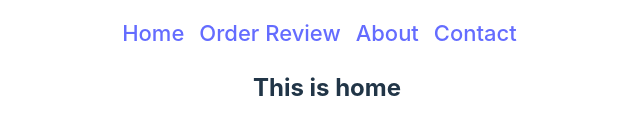
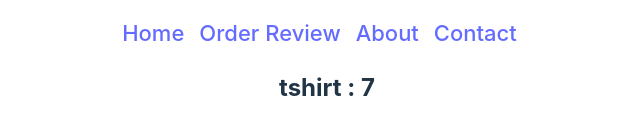
Before and after one commit to Reahana/my-t-shirt-website, a React (Vite) app: page / in a window 1280 px wide. Shown: the part 329-464 px from the top of the page, without its empty margins (313-953 px from the left). Built offline with nearby package versions, Linux system fonts and the light colour scheme.

Commit message:
data length

```diff
--- a/src/componants/Home/Home.jsx
+++ b/src/componants/Home/Home.jsx
@@ -1,9 +1,11 @@
 import React from 'react';
+import { useLoaderData } from 'react-router-dom';
 
 const Home = () => {
+    const tshirts = useLoaderData();
     return (
         <div>
-            <h2>This is home</h2>
+            <h2>tshirt : {tshirts.length}</h2>
         </div>
     );
 };
```
